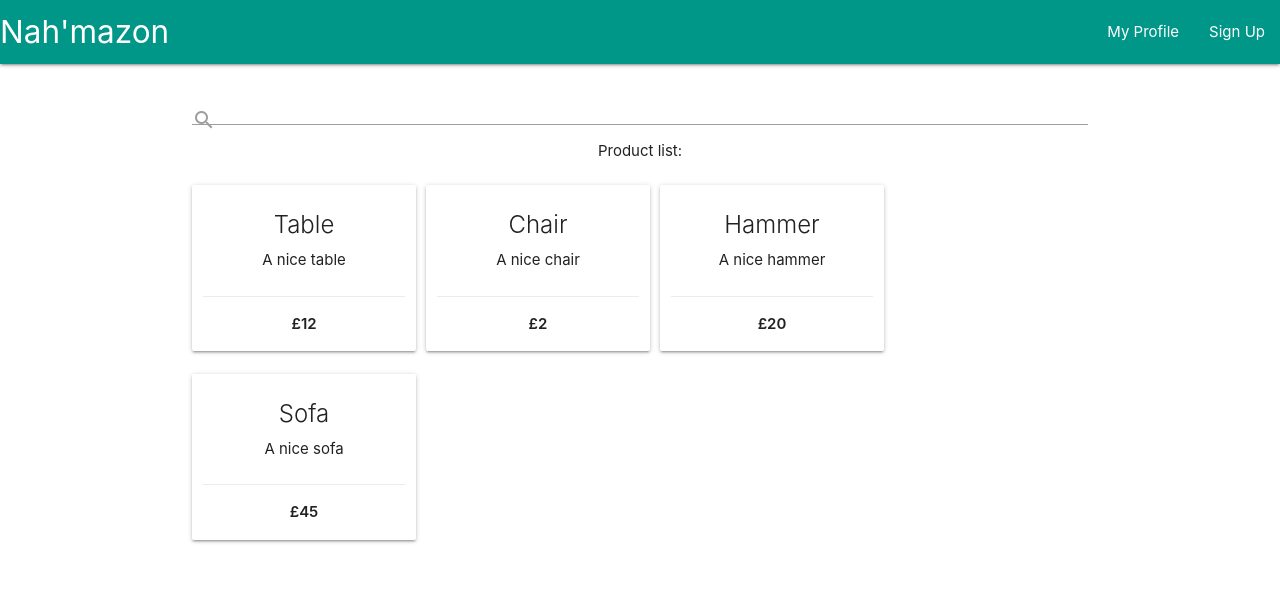
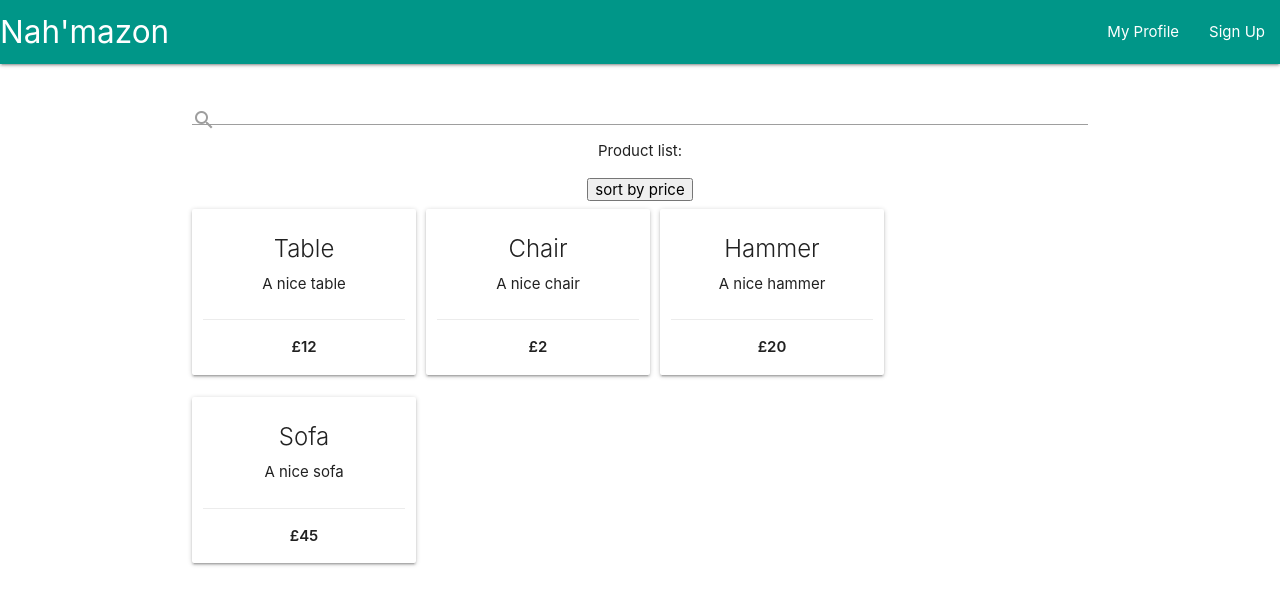
Before and after one commit to TimCPB/Nah-Mazon, a React (Create React App) app: page /list-products in a window 1280 px wide. Shown: the top 604 px of the page. Built offline with nearby package versions, Linux system fonts and the light colour scheme.

Commit message:
Added dummy button for sort.

```diff
--- a/src/ListProducts.js
+++ b/src/ListProducts.js
@@ -26,6 +26,7 @@ class ListProducts extends React.Component {
           </div>
         </form>
         <p>Product list:</p>
+        <button> sort by price </button>
         <div className="row">
           {this.state.list.filter(item => item.title.toLocaleLowerCase().includes(this.state.search.toLocaleLowerCase())).map((item, index) => (
             <div key={index} className="card col s12 m3 hoverable center-align" style={{ minHeight: "80px", marginRight: "10px", cursor: "pointer" }}>
```
